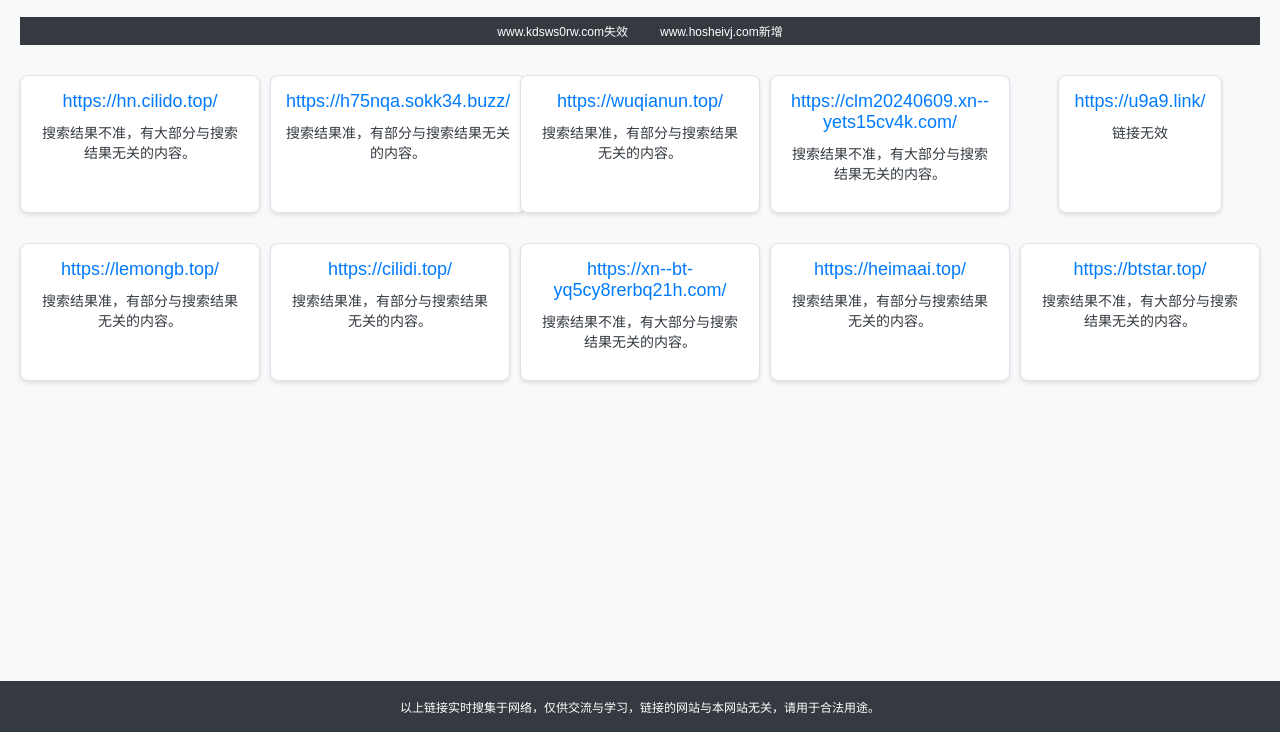
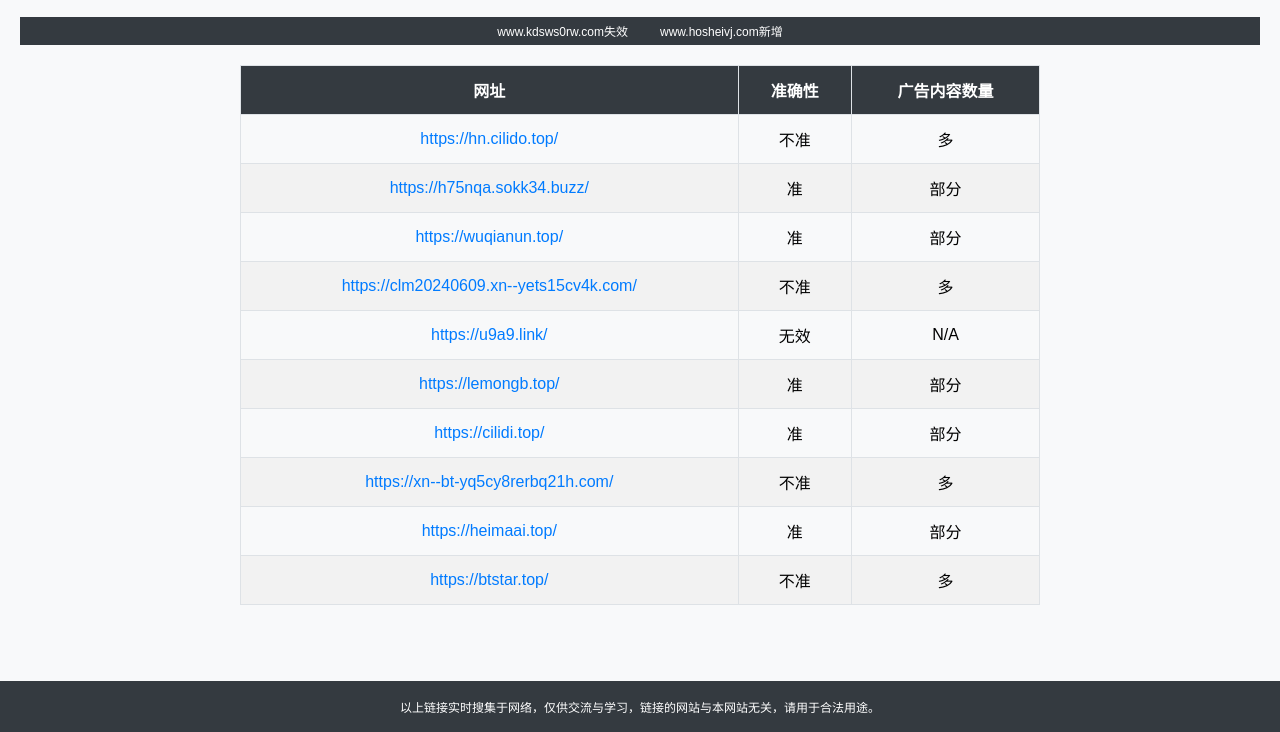
Before and after one commit to GGbongb/btlink, a plain HTML site: page index.html in a window 1280 px wide. Shown: the part 68-800 px from the top of the page. Drawn offline with Linux system fonts and the light colour scheme.

Commit message:
Update index.html

```diff
--- a/index.html
+++ b/index.html
@@ -65,40 +65,32 @@
             100% { transform: translate(-100%, 0); }
         }
 
-        .grid-container {
-            display: grid;
-            grid-template-columns: repeat(auto-fit, minmax(200px, 1fr));
-            gap: 10px;
+        table {
+            width: 100%;
+            border-collapse: collapse;
+            margin: 0 auto;
+            max-width: 800px;
+            margin-bottom: 20px;
         }
 
-        .link-card {
-            background-color: #ffffff;
+        th, td {
+            padding: 12px;
             border: 1px solid #dee2e6;
-            border-radius: 8px;
-            padding: 15px;
-            margin: 10px auto;
-            box-shadow: 0 2px 4px rgba(0, 0, 0, 0.1);
-            transition: transform 0.2s;
-            max-width: 600px;
-        }
-
-        .link-card:hover {
-            transform: scale(1.02);
-        }
-
-        .link-card a {
-            text-decoration: none;
-            color: #007bff;
-            font-size: 18px;
-            display: block;
             text-align: center;
         }
 
-        .link-card p {
-            color: #343a40;
-            font-size: 14px;
-            text-align: center;
-            margin-top: 10px;
+        th {
+            background-color: #343a40;
+            color: white;
+        }
+
+        tr:nth-child(even) {
+            background-color: #f2f2f2;
+        }
+
+        a {
+            text-decoration: none;
+            color: #007bff;
         }
 
         footer {
@@ -117,10 +109,6 @@
                 padding: 10px;
             }
 
-            .link-card {
-                padding: 10px;
-            }
-
             .marquee {
                 font-size: 10px; /* 移动设备上的字体大小 */
             }
@@ -132,52 +120,71 @@
         <h1>高质量磁力搜索引擎聚合</h1>
         <div class="banner">
             <div class="marquee" id="marquee">
-                <span>www.dkls.com失效</span>
-                <span>www.dkls.com新增</span>
+                <span>www.random1.com失效</span>
+                <span>www.random2.com新增</span>
             </div>
         </div>
-        <div id="link-cards" class="grid-container">
-            <div class="link-card">
-                <a href="https://hn.cilido.top/">https://hn.cilido.top/</a>
-                <p>搜索结果不准，有大部分与搜索结果无关的内容。</p>
-            </div>
-            <div class="link-card">
-                <a href="https://h75nqa.sokk34.buzz/">https://h75nqa.sokk34.buzz/</a>
-                <p>搜索结果准，有部分与搜索结果无关的内容。</p>
-            </div>
-            <div class="link-card">
-                <a href="https://wuqianun.top/">https://wuqianun.top/</a>
-                <p>搜索结果准，有部分与搜索结果无关的内容。</p>
-            </div>
-            <div class="link-card">
-                <a href="https://clm20240609.xn--yets15cv4k.com/">https://clm20240609.xn--yets15cv4k.com/</a>
-                <p>搜索结果不准，有大部分与搜索结果无关的内容。</p>
-            </div>
-            <div class="link-card">
-                <a href="https://u9a9.link/">https://u9a9.link/</a>
-                <p>链接无效</p>
-            </div>
-            <div class="link-card">
-                <a href="https://lemongb.top/">https://lemongb.top/</a>
-                <p>搜索结果准，有部分与搜索结果无关的内容。</p>
-            </div>
-            <div class="link-card">
-                <a href="https://cilidi.top/">https://cilidi.top/</a>
-                <p>搜索结果准，有部分与搜索结果无关的内容。</p>
-            </div>
-            <div class="link-card">
-                <a href="https://xn--bt-yq5cy8rerbq21h.com/">https://xn--bt-yq5cy8rerbq21h.com/</a>
-                <p>搜索结果不准，有大部分与搜索结果无关的内容。</p>
-            </div>
-            <div class="link-card">
-                <a href="https://heimaai.top/">https://heimaai.top/</a>
-                <p>搜索结果准，有部分与搜索结果无关的内容。</p>
-            </div>
-            <div class="link-card">
-                <a href="https://btstar.top/">https://btstar.top/</a>
-                <p>搜索结果不准，有大部分与搜索结果无关的内容。</p>
-            </div>
-        </div>
+        <table>
+            <thead>
+                <tr>
+                    <th>网址</th>
+                    <th>准确性</th>
+                    <th>广告内容数量</th>
+                </tr>
+            </thead>
+            <tbody id="link-rows">
+                <tr>
+                    <td><a href="https://hn.cilido.top/">https://hn.cilido.top/</a></td>
+                    <td>不准</td>
+                    <td>多</td>
+                </tr>
+                <tr>
+                    <td><a href="https://h75nqa.sokk34.buzz/">https://h75nqa.sokk34.buzz/</a></td>
+                    <td>准</td>
+                    <td>部分</td>
+                </tr>
+                <tr>
+                    <td><a href="https://wuqianun.top/">https://wuqianun.top/</a></td>
+                    <td>准</td>
+                    <td>部分</td>
+                </tr>
+                <tr>
+                    <td><a href="https://clm20240609.xn--yets15cv4k.com/">https://clm20240609.xn--yets15cv4k.com/</a></td>
+                    <td>不准</td>
+                    <td>多</td>
+                </tr>
+                <tr>
+                    <td><a href="https://u9a9.link/">https://u9a9.link/</a></td>
+                    <td>无效</td>
+                    <td>N/A</td>
+                </tr>
+                <tr>
+                    <td><a href="https://lemongb.top/">https://lemongb.top/</a></td>
+                    <td>准</td>
+                    <td>部分</td>
+                </tr>
+                <tr>
+                    <td><a href="https://cilidi.top/">https://cilidi.top/</a></td>
+                    <td>准</td>
+                    <td>部分</td>
+                </tr>
+                <tr>
+                    <td><a href="https://xn--bt-yq5cy8rerbq21h.com/">https://xn--bt-yq5cy8rerbq21h.com/</a></td>
+                    <td>不准</td>
+                    <td>多</td>
+                </tr>
+                <tr>
+                    <td><a href="https://heimaai.top/">https://heimaai.top/</a></td>
+                    <td>准</td>
+                    <td>部分</td>
+                </tr>
+                <tr>
+                    <td><a href="https://btstar.top/">https://btstar.top/</a></td>
+                    <td>不准</td>
+                    <td>多</td>
+                </tr>
+            </tbody>
+        </table>
     </div>
     <footer>
         <p>以上链接实时搜集于网络，仅供交流与学习，链接的网站与本网站无关，请用于合法用途。</p>
@@ -201,14 +208,14 @@
         }
 
         function shuffleLinks() {
-            const linkCards = document.getElementById('link-cards');
-            for (let i = linkCards.children.length; i >= 0; i--) {
-                linkCards.appendChild(linkCards.children[Math.random() * i | 0]);
+            const linkRows = document.getElementById('link-rows');
+            for (let i = linkRows.children.length; i >= 0; i--) {
+                linkRows.appendChild(linkRows.children[Math.random() * i | 0]);
             }
         }
 
         setInterval(updateMarquee, 5000); // 更新间隔为5秒
-        setInterval(shuffleLinks, 30000); // 链接顺序变换间隔为30秒
+        setInterval(shuffleLinks, 60000); // 链接顺序变换间隔为60秒
     </script>
 </body>
 </html>
```
